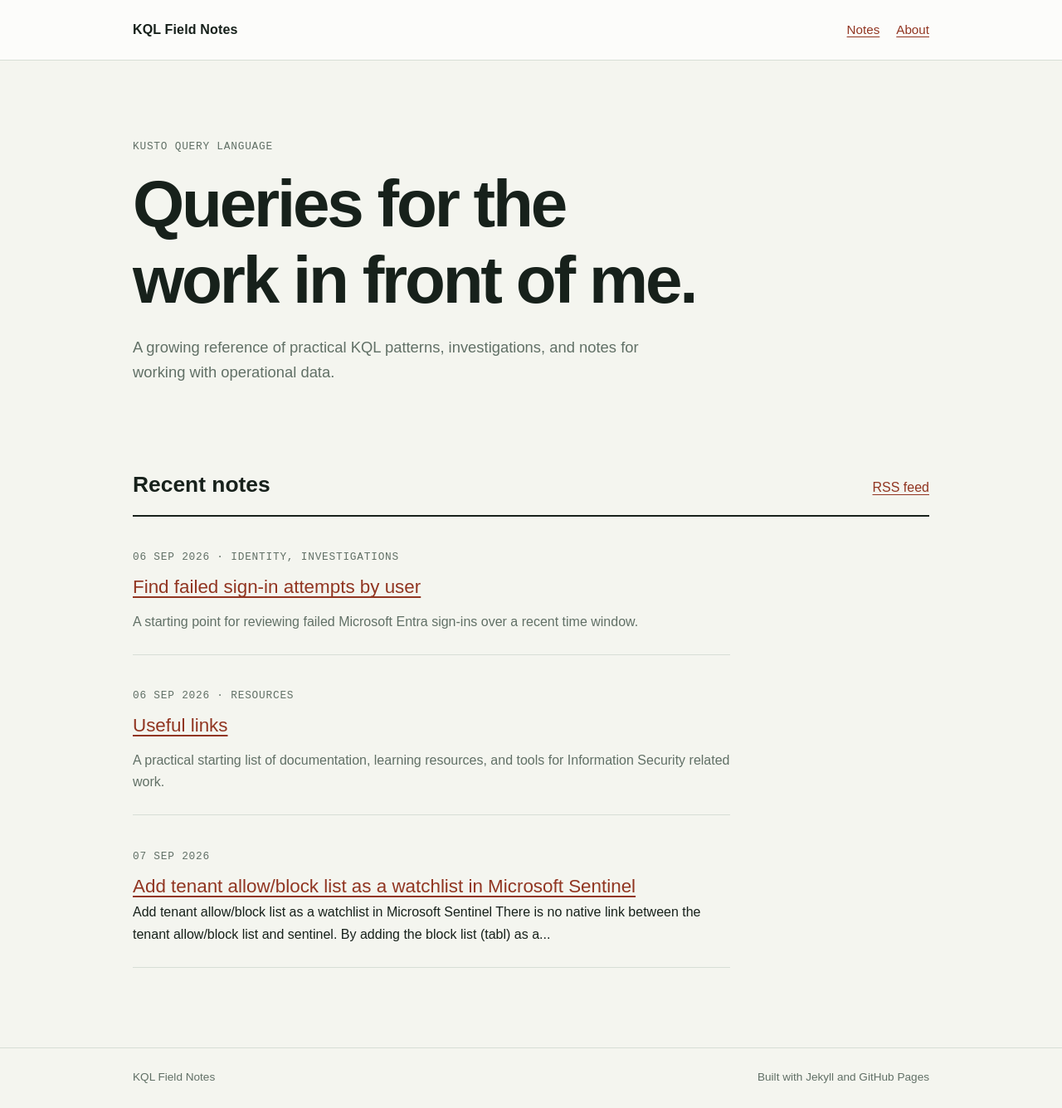
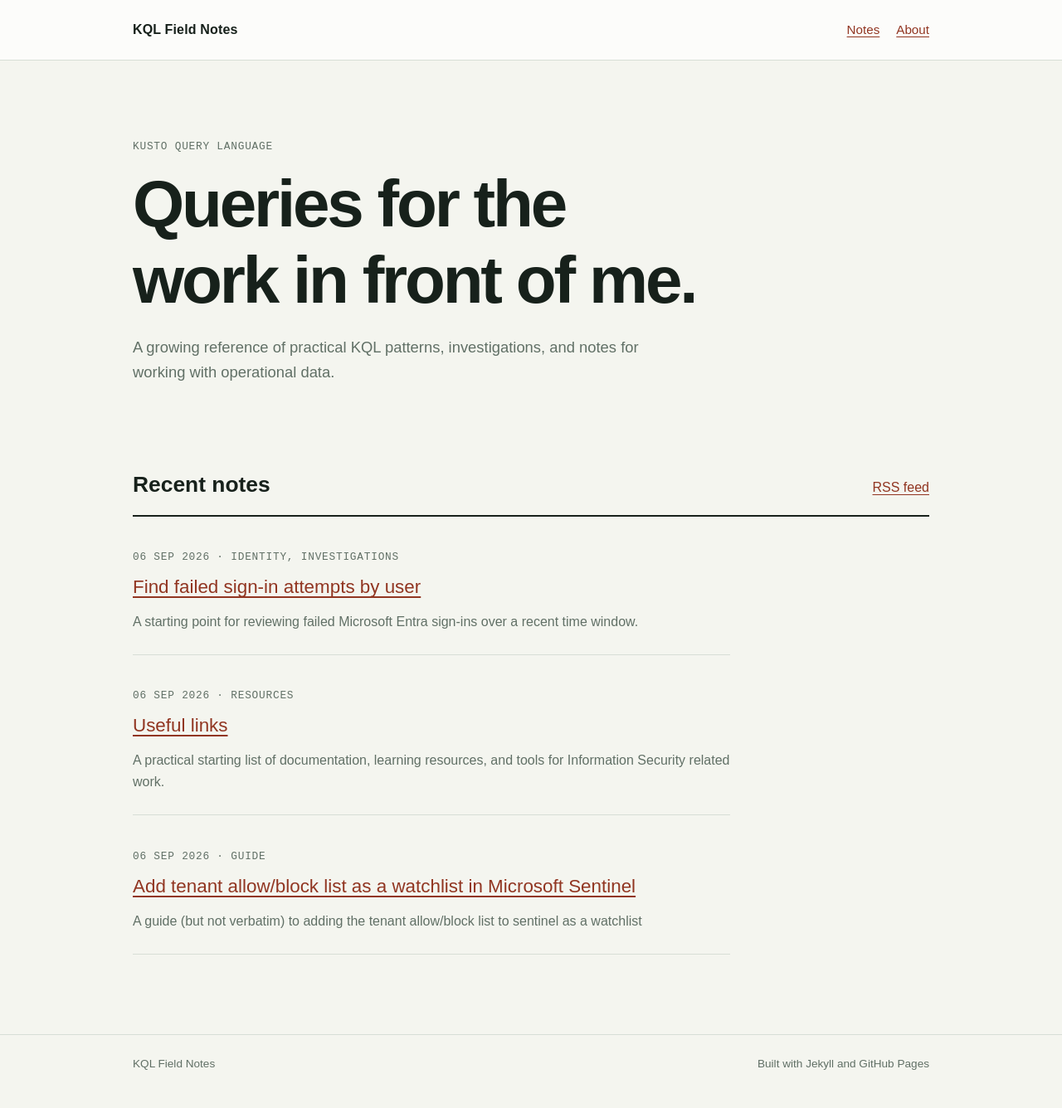
Before and after one commit to dfbr/kql_queries, a Jekyll site: the page built from docs/index.md, in a window 1280 px wide. Shown: the whole page at 83% size. Built offline with Jekyll 4.4.1, drawn with Linux system fonts in a browser that asks for light colours; some web fonts are replaced.

Commit message:
New article

```diff
--- a/docs/_posts/2026-09-07-add-tenant-blocklist-to-sentinel-watchlist.md
+++ b/docs/_posts/2026-09-07-add-tenant-blocklist-to-sentinel-watchlist.md
@@ -2,9 +2,14 @@
 title: Add tenant allow/block list as a watchlist in Microsoft Sentinel
 updated: 2026-09-07 09:56:15Z
 created: 2026-09-07 07:53:15Z
-latitude: 58.97006240
-longitude: 5.73309200
-altitude: 0.0000
+layout: post
+description: A guide (but not verbatim) to adding the tenant allow/block list to sentinel as a watchlist
+date: 2026-09-06
+categories:
+  - guide
+tags:
+  - guide sentinel watchlist "tenant allow block list"
+
 ---
 
 # Add tenant allow/block list as a watchlist in Microsoft Sentinel
```
